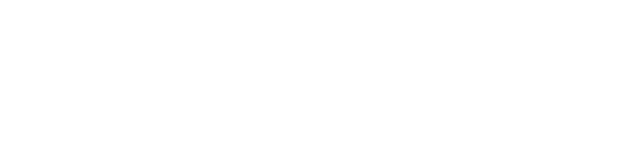
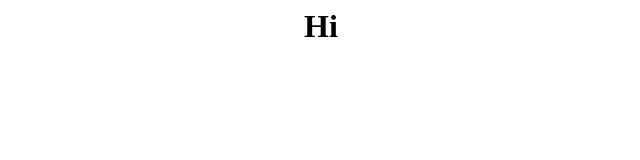
Before and after one commit to BeeOneSmartie-MinuteMath/addk, a plain HTML site: page index.html in a window 1280 px wide. Shown: the full height of the page, 319-959 px from the left. Drawn offline with Linux system fonts and the light colour scheme.

Commit message:
Update index.html

```diff
--- a/index.html
+++ b/index.html
@@ -1,7 +1,8 @@
 <html>
   <head>
     <center>
-    <title>Hi</title>
+      <title>Addition</title>
+    <h1>Hi</h1>
 
   </head>
   <body>
```
